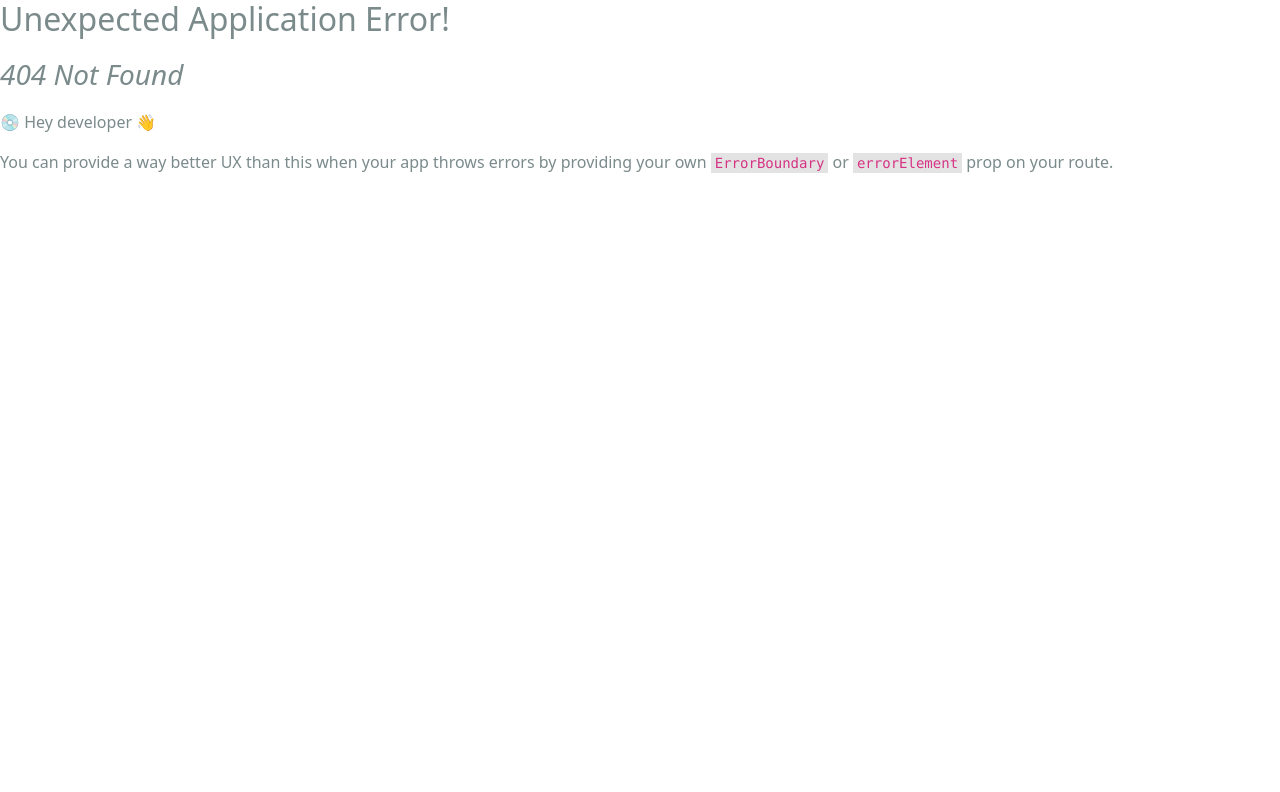
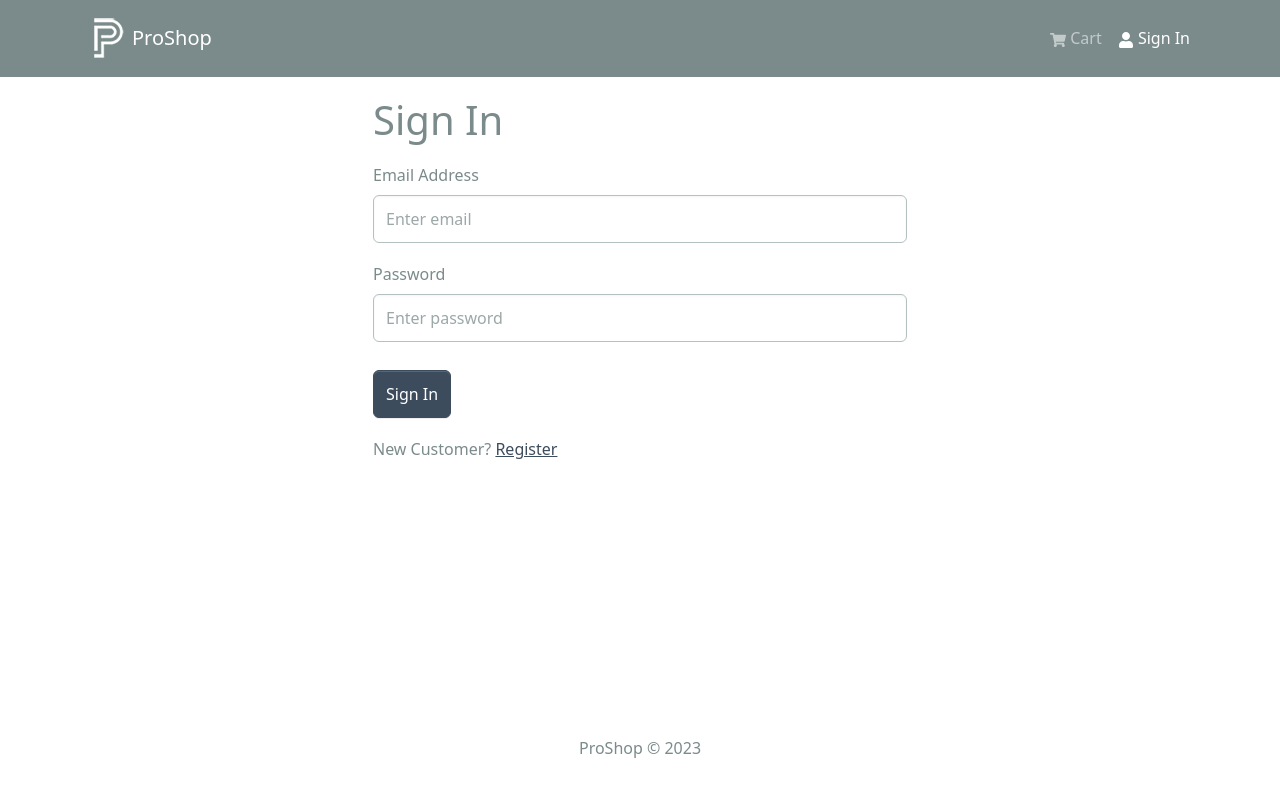
Before and after one commit to Nobhendu/proshop, a React (Vite) app in the folder frontend/: page /login in a window 1280 px wide. Before the commit this address had no page. Shown: the top 792 px of the page. Built offline with nearby package versions, Linux system fonts and the light colour scheme.

Commit message:
Create LoginScreen component

```diff
--- /dev/null
+++ b/frontend/src/components/FormContainer.tsx
@@ -0,0 +1,15 @@
+import { Container, Row, Col } from "react-bootstrap";
+
+const FormContainer = ({ children }: any) => {
+  return (
+    <Container>
+      <Row className="justify-content-md-center">
+        <Col xs={12} md={6}>
+          {children}
+        </Col>
+      </Row>
+    </Container>
+  );
+};
+
+export default FormContainer;
--- a/frontend/src/main.tsx
+++ b/frontend/src/main.tsx
@@ -14,6 +14,7 @@
 import HomeScreen from "./screens/HomeScreen";
 import ProductScreen from "./screens/ProductScreen";
 import CartScreen from "./screens/CartScreen";
+import LoginScreen from "./screens/LoginScreen";
 
 const router = createBrowserRouter(
   createRoutesFromElements(
@@ -21,6 +22,7 @@
       <Route index={true} path="/" element={<HomeScreen />} />
       <Route path="/product/:id" element={<ProductScreen />} />
       <Route path="/cart" element={<CartScreen />} />
+      <Route path="/login" element={<LoginScreen />} />
     </Route>
   )
 );
--- /dev/null
+++ b/frontend/src/screens/LoginScreen.tsx
@@ -0,0 +1,54 @@
+import { useState } from "react";
+import { Link } from "react-router-dom";
+import { Form, Button, Row, Col, FormGroup } from "react-bootstrap";
+import FormContainer from "../components/FormContainer";
+
+const LoginScreen = () => {
+  const [email, setEmail] = useState("");
+  const [password, setPassword] = useState("");
+
+  const submitHandler = (e: React.FormEvent<HTMLFormElement>) => {
+    e.preventDefault();
+    console.log("submit");
+  };
+
+  return (
+    <FormContainer>
+      <h1>Sign In</h1>
+
+      <Form onSubmit={submitHandler}>
+        <FormGroup controlId="email" className="my-3">
+          <Form.Label>Email Address</Form.Label>
+          <Form.Control
+            type="email"
+            placeholder="Enter email"
+            value={email}
+            onChange={(e) => setEmail(e.target.value)}
+          ></Form.Control>
+        </FormGroup>
+
+        <FormGroup controlId="password" className="my-3">
+          <Form.Label>Password</Form.Label>
+          <Form.Control
+            type="password"
+            placeholder="Enter password"
+            value={password}
+            onChange={(e) => setPassword(e.target.value)}
+          ></Form.Control>
+        </FormGroup>
+
+        <Button type="submit" variant="primary" className="mt-2">
+          Sign In
+        </Button>
+      </Form>
+
+      <Row className="py-3">
+        <Col>
+          New Customer? <Link to="/register">Register</Link>
+        </Col>
+      </Row>
+    </FormContainer>
+  );
+};
+
+export default LoginScreen;
```
